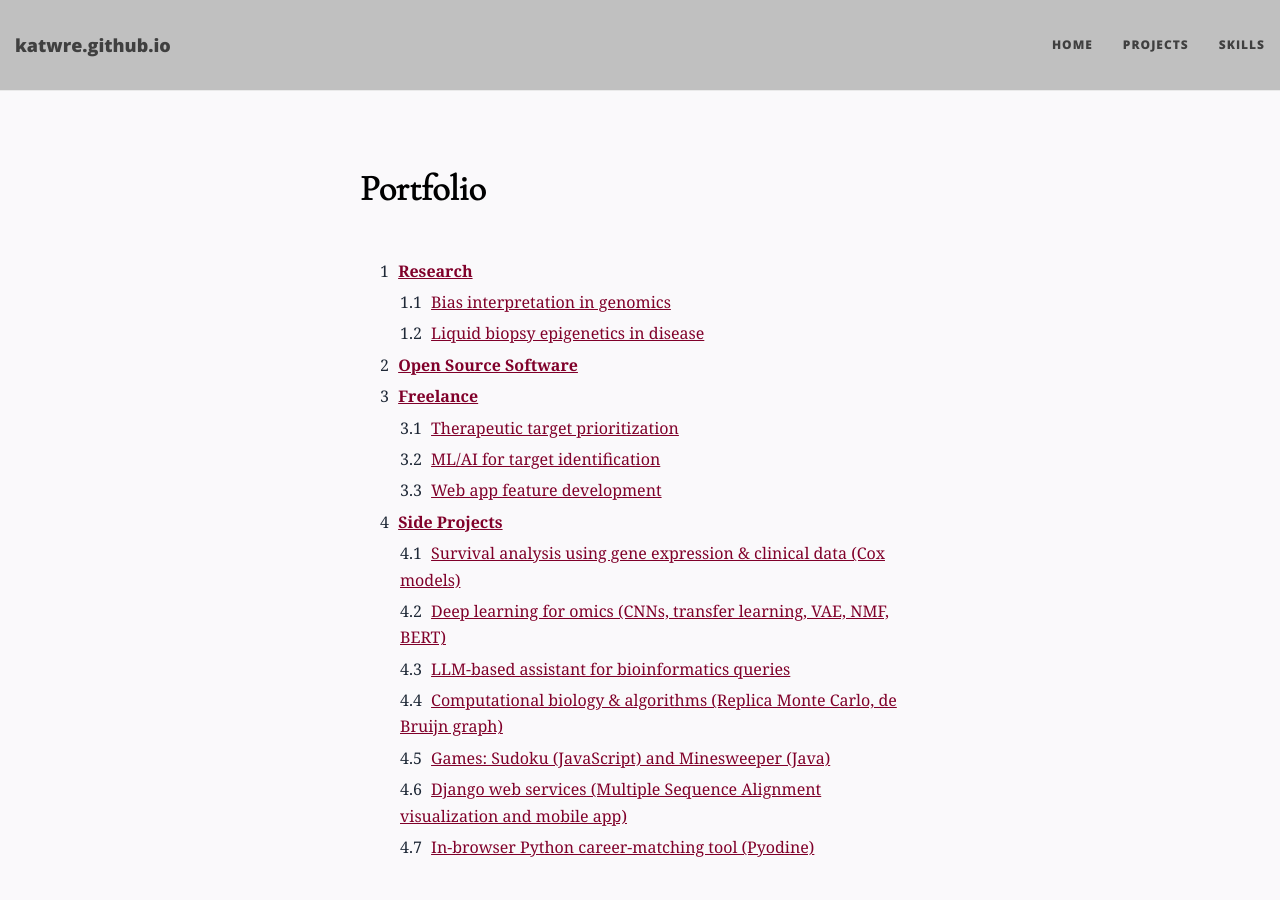
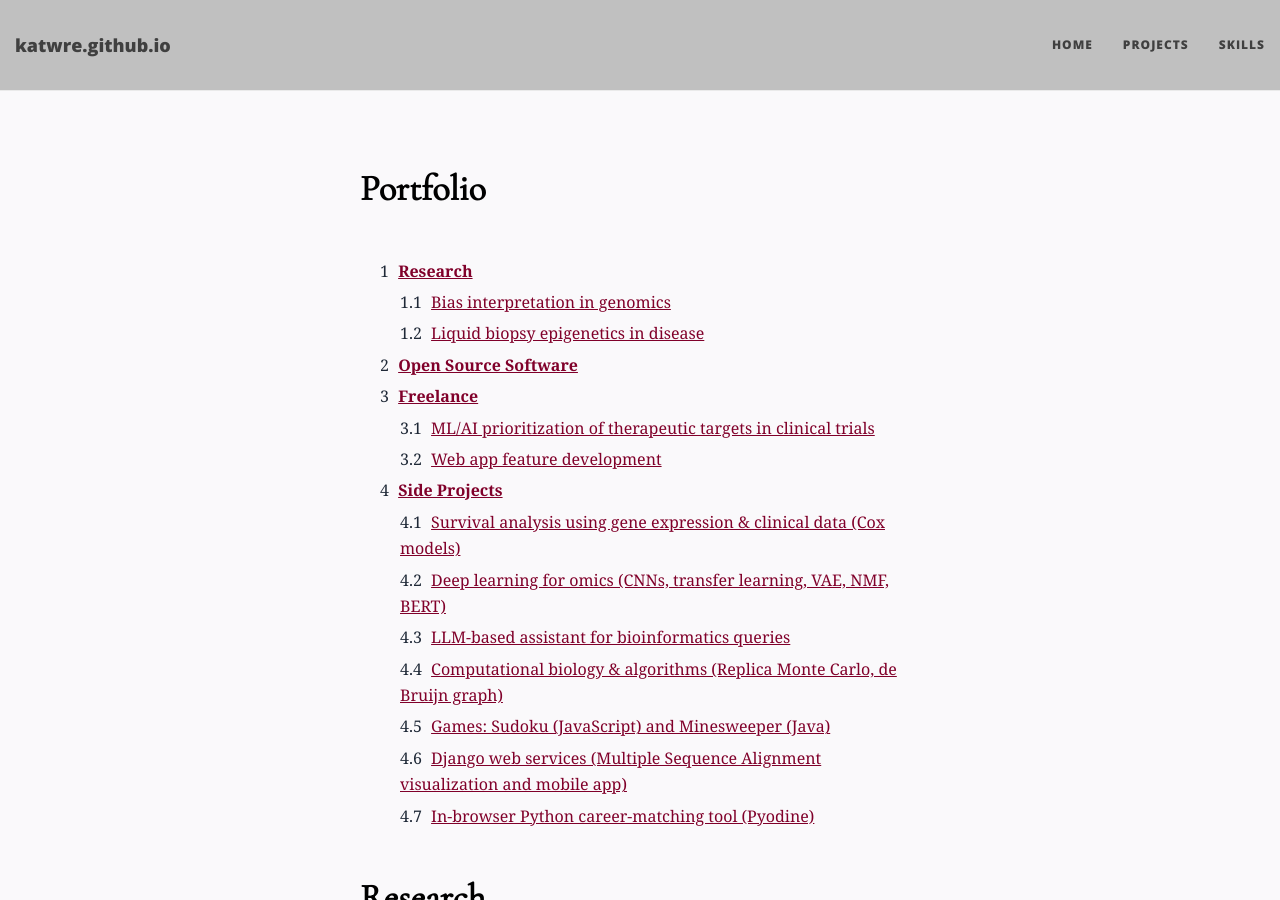
Before and after one commit to katwre/katwre.github.io, a Jekyll site: the page built from projects.md, in a window 1280 px wide and 900 px high. Built offline with Jekyll 4.4.1, drawn with Linux system fonts in a browser that asks for light colours; nearby versions of some CDN libraries; a style sheet for code colours, icons or effects is not loaded.

Commit message:
Fixed <ul>

```diff
--- a/projects.md
+++ b/projects.md
@@ -204,8 +204,7 @@
     <li>
       <strong><a href="#freelance">Freelance</a></strong>
       <ol>
-        <li><a href="#target">Therapeutic target prioritization</a></li>
-        <li><a href="#mltarget">ML/AI for target identification</a></li>
+        <li><a href="#target">ML/AI prioritization of therapeutic targets in clinical trials</a></li>
         <li><a href="#igv">Web app feature development</a></li>
       </ol>
     </li>
@@ -542,7 +541,7 @@
 </div>
 
 <div style="text-align: center;">
-  <img src="{{ 'img/surival_probability.png' | relative_url }}" width="200" height="200">
+  <img src="{{ 'img/surival_probability.png' | relative_url }}" width="300" height="300">
   <p class="mytext" style="text-align: center;font-size: 0.9em; color: #666;">Figure: Kaplan–Meier plot of the best performing model.</p>
 </div>
 
@@ -563,7 +562,7 @@
 
 
 <!-- cnn  -->
-<p class="mytext" id="cnn"><strong>CNNs and transfer learning for image classification tasks based on chest X-rays</strong></p>
+<p class="mytext" id="cnn"><span style="color:#505050; font-weight:bold;">CNNs and transfer learning for image classification tasks based on chest X-rays</span></p>
 
 <p class="mytext">
 I applied convolutional neural networks (CNNs) to classify chest X-ray images using both 224×224 and 64×64 pixel inputs, aiming to explore whether lightweight models can retain sufficient diagnostic power for image-based classification tasks. In addition to training a baseline CNN from scratch, I employed transfer learning with pretrained convolutional backbones such as ResNet to evaluate whether pretrained models could further enhance classification performance on chest X-ray images.
@@ -594,7 +593,7 @@
 
 
 <!--  Autoencoder -->
-<p class="mytext" id="ae"><strong>Autoencoder for scRNA-seq dimensionality reduction and data imputation</strong></p>
+<p class="mytext" id="ae"><span style="color:#505050; font-weight:bold;">Autoencoder for scRNA-seq dimensionality reduction and data imputation</span></p>
 
 <p class="mytext">
 I developed a simple autoencoder with a custom loss function for imputing missing values in single-cell RNA-seq data. The approach was inspired by the method proposed by Badsha et al. (https://www.ncbi.nlm.nih.gov/pmc/articles/PMC7144625/).
@@ -618,7 +617,7 @@
 
 
 <!--  vae_federated -->
-<p class="mytext" id="vae_federated"><strong>Variational autoencoder (VAE) to mitigate batch effects in scRNA-seq using federated learning</strong></p>
+<p class="mytext" id="vae_federated"><span style="color:#505050; font-weight:bold;">Variational autoencoder (VAE) to mitigate batch effects in scRNA-seq using federated learning</span></p>
 
 
 <p class="mytext">
@@ -649,14 +648,14 @@
 
 
 <!--  deconvolution -->
-<p class="mytext" id="deconvolution"><strong>VAE, BERT, semi-supervised NMF and lasso/ridge/elastic net for the cell type deconvolution</strong></p>
+<p class="mytext" id="deconvolution"><span style="color:#505050; font-weight:bold;">VAE, BERT, semi-supervised NMF and lasso/ridge/elastic net for the cell type deconvolution</span></p>
 
 
 <p class="mytext">
 This project studies cell-free DNA (cfDNA) fragments that circulate in the blood. These fragments originate from many different cell types across the body. When tissues are damaged or diseased, they release more DNA than usual, altering the overall composition of cfDNA in the bloodstream. By identifying which cell types the DNA comes from, we can gain an early view of tissue health and disease signals.
 
 I applied several deconvolution methods to estimate cell type proportions from bulk DNA methylation data. Regression-based approaches (NNLS, Lasso, Ridge, Elastic Net) model methylation profiles as mixtures of reference cell types. In addition, I developed:
-<ul class="mytext">
+<ul class="mytext" style="list-style-type: disc; margin-left: 110px;">
       <li>A variational autoencoder (VAE) that reconstructs CpG profiles while jointly predicting cell type proportions.</li>
       <li>A semi-supervised NMF (ssNMF) that anchors factorization to known reference signatures.</li>
       <li>A lightweight transformer model, treating CpG regions as tokens with embeddings and self-attention to capture genomic dependencies.</li>
@@ -681,7 +680,7 @@
 <p class="mytext">
 This project explored an AI-powered assistant that helps researchers ask questions about biology in plain English and automatically turns them into SPARQL queries against public databases:
 
-<ul class="mytext">
+<ul class="mytext" style="list-style-type: disc; margin-left: 110px;">
   <li>UniProt - proteins, sequences, and annotations</li>
   <li>OMA - orthologs and evolutionary relationships</li>
   <li>Bgee - gene expression across species</li>
@@ -694,7 +693,7 @@
 The assistant is powered by LLMs (Mistral, Llama via Groq, Ollama) combined with retrieval-augmented generation (RAG) using Qdrant and FastEmbed. You can interact with the assistant either in the terminal/CLI or through a simple chat web app (Chainlit web UI).
 
 Key goals:
-<ul class="mytext">
+<ul class="mytext" style="list-style-type: disc; margin-left: 110px;">
       <li>Allow researchers to query complex biological knowledge bases witha nice web interface.</li>
       <li>Validate and execute queries automatically.</li>
       <li>Provide results summarized in plain language.</li>
@@ -723,7 +722,7 @@
 
 
 <!-- Protein Folding -->
-<p class="mytext" id="rmc"><strong>Protein Folding in the HP Model (Replica Monte Carlo)</strong></p>
+<p class="mytext" id="rmc"><span style="color:#505050; font-weight:bold;">Protein Folding in the HP Model (Replica Monte Carlo)</span></p>
 
 <p class="mytext">
   Implementation of simulated annealing and replica exchange Monte Carlo algorithm for protein folding in the Hydrophobic Polar (HP) model in Python and NumPy. The HP model simplifies protein folding by using hydrophobic (H) and polar (P) amino acids on a square lattice. Metropolis–Hastings algorithm enables sampling protein configurations based on the Boltzmann distribution.
@@ -743,7 +742,7 @@
 
 
 <!-- Genome Assembly -->
-<p class="mytext" id="debrujn"><strong>Genome assembly (de Bruijn graph, Eulerian walk)</strong></p>
+<p class="mytext" id="debrujn"><span style="color:#505050; font-weight:bold;">Genome assembly (de Bruijn graph, Eulerian walk)</span></p>
 
 <p class="mytext">
 Implementation of de Bruijn graph-based genome assembly with Eulerian walk to reconstruct DNA sequences from k-mers. Includes short-read assembly principles based on publications by <a href="https://doi.org/10.1038/nbt.2023" target="_blank" rel="noopener">Compeau et al. (2011)</a> and <a href="https://doi.org/10.1073/pnas.171285098" target="_blank" rel="noopener">Pevzner et al. (2001)</a>
@@ -785,7 +784,7 @@
 <!-- Sudoku -->
 
 
-<p class="mytext" id="sudoku"><strong>Sudoku</strong></p>
+<p class="mytext" id="sudoku"><span style="color:#505050; font-weight:bold;">Sudoku</span></p>
 
 <p class="mytext">A simple Sudoku game implemented in JavaScript and JQuery. </p>
 
@@ -799,7 +798,7 @@
 
 <!-- Minesweeper -->
 
-<p class="mytext" id="minesweeper"><strong>Minesweeper</strong></p>
+<p class="mytext" id="minesweeper"><span style="color:#505050; font-weight:bold;">Minesweeper</span></p>
 
 <p class="mytext">A classic Minesweeper game implemented in Java using SWING and AWT libraries.</p>
 
```
